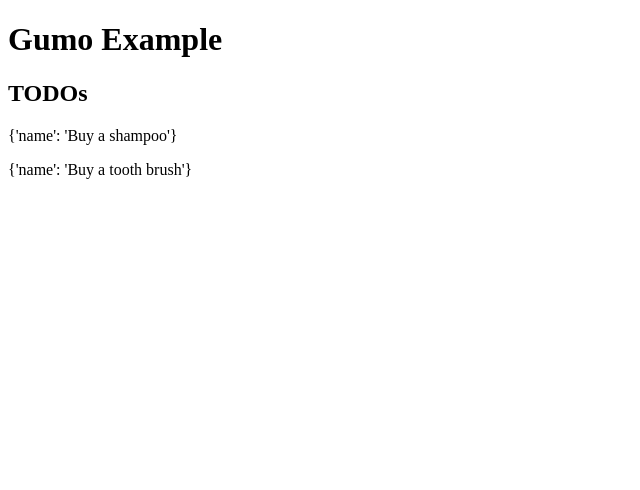
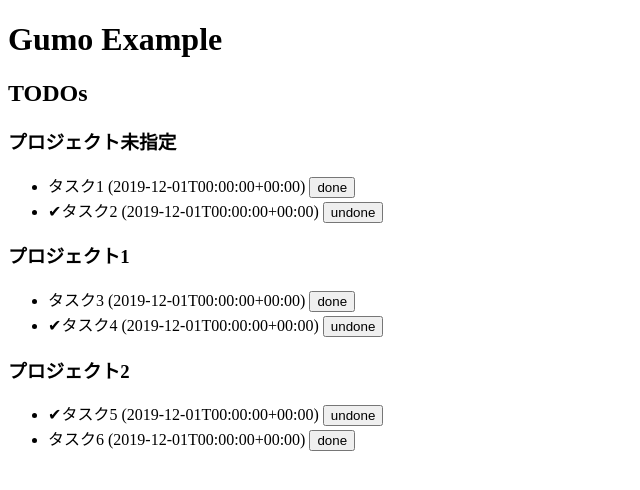
Before and after one commit to akiray03/gumo-tutorial-examples, a Flask app: page / in a window 1280 px wide. Shown: the top 490 px of the page, without its empty margins (0-640 px from the left). Run offline with Flask 2, Linux system fonts and the light colour scheme; parts of the project's set-up code (start-up, migrations or seed data) failed here and were passed over.

Commit message:
[from now] 2019/12/25 11:12:33
diff --git a/templates/index.html b/templates/index.html
index bf1a7ee..86a83d5 100644
--- a/templates/index.html
+++ b/templates/index.html
@@ -7,9 +7,23 @@
   <h1>Gumo Example</h1>

   <h2>TODOs</h2>
-  {% for todo in todos %}
-    <p>{{ todo }}</p>
-  {% endfor %}
+  <h3>プロジェクト未指定</h3>
+  <ul>
+      <li>タスク1 (2019-12-01T00:00:00+00:00) <input type="button" value="done"></li>
+      <li>✔タスク2 (2019-12-01T00:00:00+00:00) <input type="button" value="undone"></li>
+  </ul>
+
+  <h3>プロジェクト1</h3>
+  <ul>
+      <li>タスク3 (2019-12-01T00:00:00+00:00) <input type="button" value="done"></li>
+      <li>✔タスク4 (2019-12-01T00:00:00+00:00) <input type="button" value="undone"></li>
+  </ul>
+
+  <h3>プロジェクト2</h3>
+  <ul>
+      <li>✔タスク5 (2019-12-01T00:00:00+00:00) <input type="button" value="undone"></li>
+      <li>タスク6 (2019-12-01T00:00:00+00:00) <input type="button" value="done"></li>
+  </ul>

 </body>
 </html>
diff --git a/templates/todo/tasks.html b/templates/todo/tasks.html
index 9c57c3e..4baf03b 100644
--- a/templates/todo/tasks.html
+++ b/templates/todo/tasks.html
@@ -12,6 +12,14 @@
         <li>
             {% if task.is_finished %}✔{% endif %}
             {{ task.name.value }} ({{ task.created_at.isoformat() }})
+            <form action="/tasks/{{ task.key.task_id }}/update" method="post">
+                <select>
+                    <option>-</option>
+                    <option>プロジェクト1</option>
+                    <option>プロジェクト2</option>
+                </select>
+                <input type="submit" value="save">
+            </form>
             <form action="/tasks/{{ task.key.task_id }}/delete" method="post">
                 <input type="submit" value="delete">
             </form>

```diff
--- a/templates/index.html
+++ b/templates/index.html
@@ -7,9 +7,23 @@
   <h1>Gumo Example</h1>
 
   <h2>TODOs</h2>
-  {% for todo in todos %}
-    <p>{{ todo }}</p>
-  {% endfor %}
+  <h3>プロジェクト未指定</h3>
+  <ul>
+      <li>タスク1 (2019-12-01T00:00:00+00:00) <input type="button" value="done"></li>
+      <li>✔タスク2 (2019-12-01T00:00:00+00:00) <input type="button" value="undone"></li>
+  </ul>
+
+  <h3>プロジェクト1</h3>
+  <ul>
+      <li>タスク3 (2019-12-01T00:00:00+00:00) <input type="button" value="done"></li>
+      <li>✔タスク4 (2019-12-01T00:00:00+00:00) <input type="button" value="undone"></li>
+  </ul>
+
+  <h3>プロジェクト2</h3>
+  <ul>
+      <li>✔タスク5 (2019-12-01T00:00:00+00:00) <input type="button" value="undone"></li>
+      <li>タスク6 (2019-12-01T00:00:00+00:00) <input type="button" value="done"></li>
+  </ul>
 
 </body>
 </html>
```
Also changed, not shown: templates/todo/tasks.html (+8 -0 lines).
